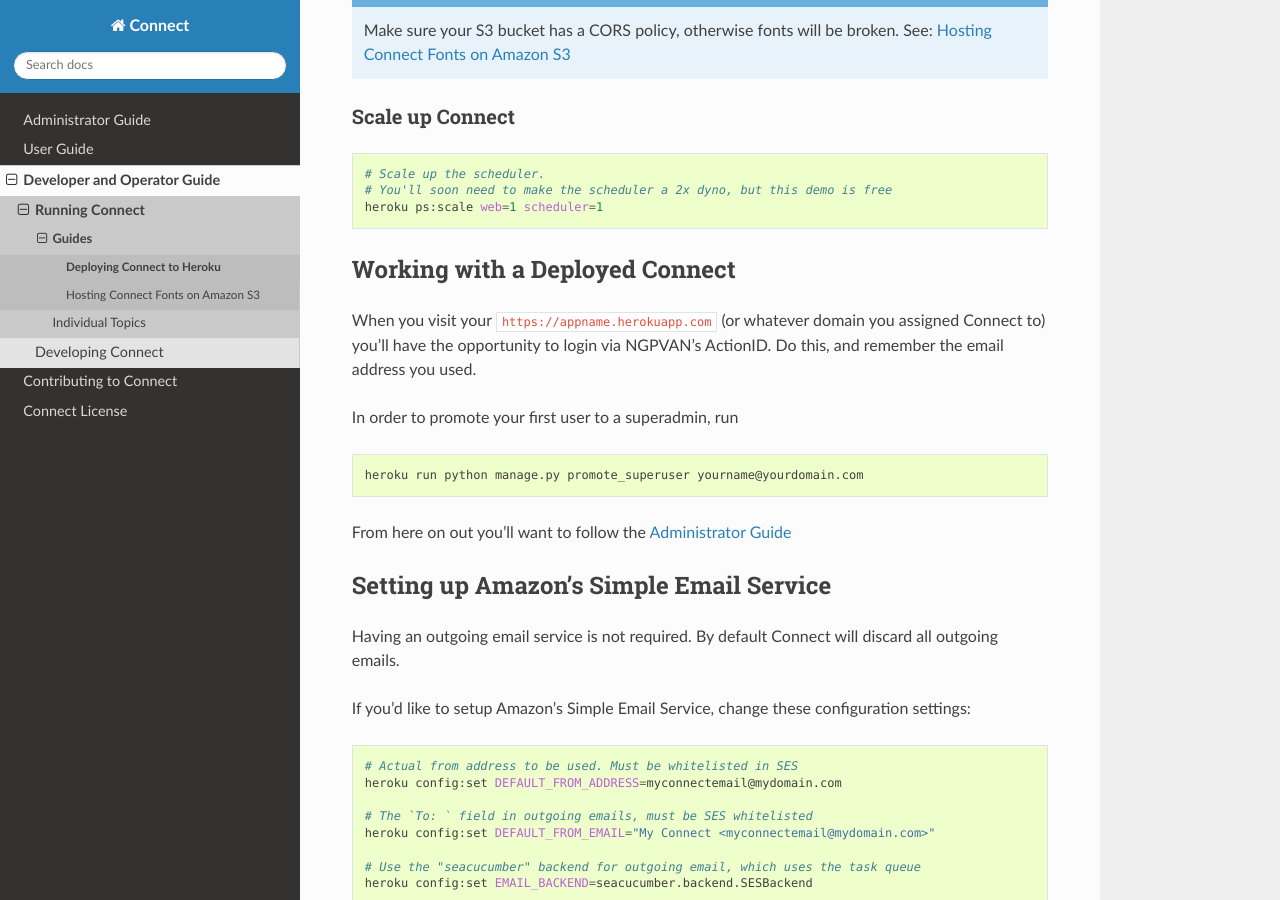
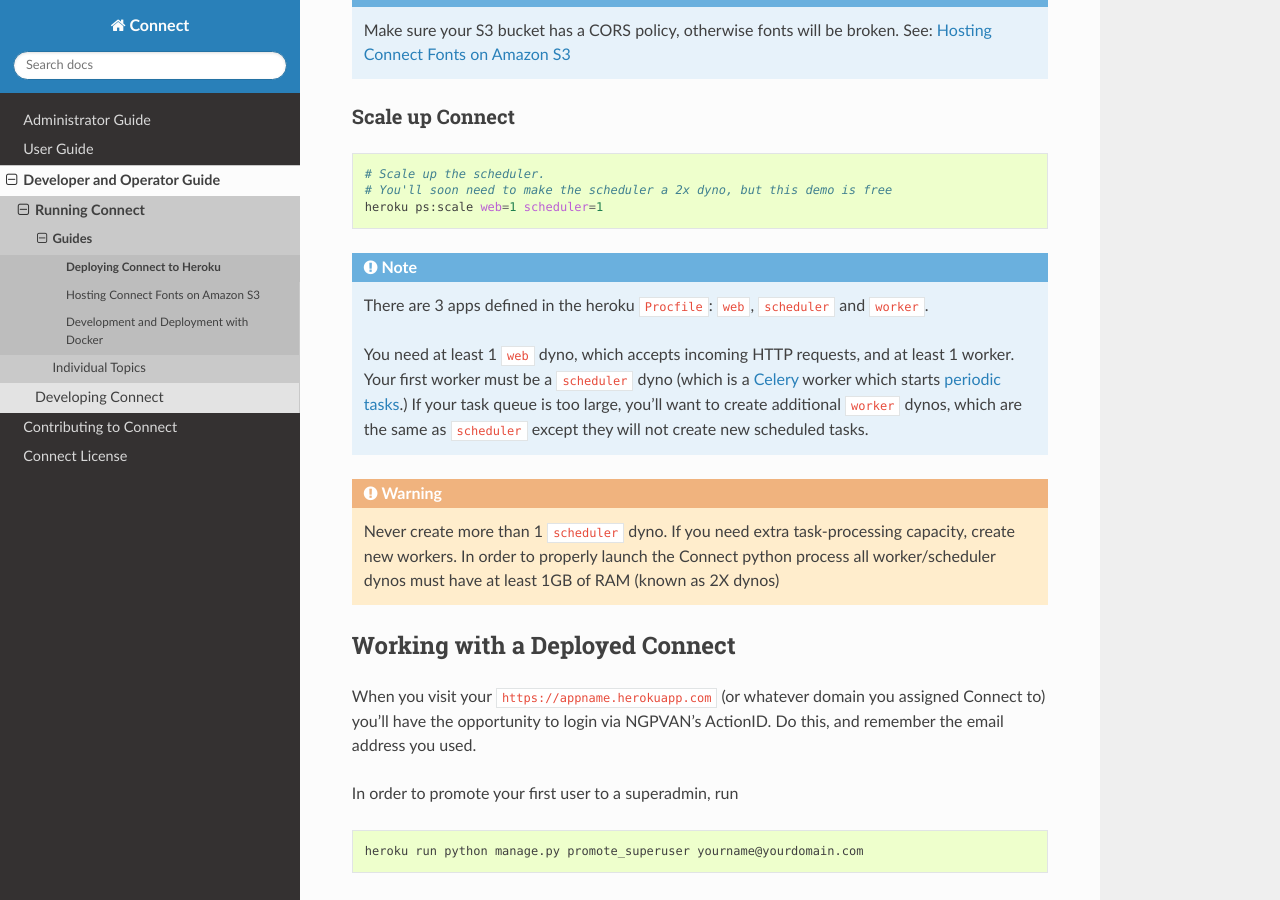
Before and after one commit to ofa/connect, a Sphinx documentation site: the page built from docs/dev/deploying/heroku_setup.rst, in a window 1280 px wide and 900 px high, scrolled down 3499 px. Built offline with Sphinx 7.4.7 and the Read the Docs theme 2.0.0, drawn with Linux system fonts in a browser that asks for light colours.

Commit message:
Add initial docker documentation

```diff
--- a/docs/conf.py
+++ b/docs/conf.py
@@ -29,7 +29,7 @@
 exclude_patterns = ['_build']
 pygments_style = 'sphinx'
 html_theme = 'sphinx_rtd_theme'
-html_static_path = ['_static']
+html_static_path = []
 htmlhelp_basename = 'Connectdoc'
 latex_documents = [
     ('index', 'Connect.tex', u'Connect Documentation',
--- a/docs/dev/deploying/heroku_setup.rst
+++ b/docs/dev/deploying/heroku_setup.rst
@@ -199,6 +199,14 @@
     # You'll soon need to make the scheduler a 2x dyno, but this demo is free
     heroku ps:scale web=1 scheduler=1
 
+.. note::
+    There are 3 apps defined in the heroku ``Procfile``: ``web``, ``scheduler`` and ``worker``.
+
+    You need at least 1 ``web`` dyno, which accepts incoming HTTP requests, and at least 1 worker. Your first worker must be a ``scheduler`` dyno (which is a `Celery <http://www.celeryproject.org/>`_ worker which starts `periodic tasks <http://docs.celeryproject.org/en/latest/userguide/periodic-tasks.html>`_.) If your task queue is too large, you'll want to create additional ``worker`` dynos, which are the same as ``scheduler`` except they will not create new scheduled tasks.
+
+.. warning::
+    Never create more than 1 ``scheduler`` dyno. If you need extra task-processing capacity, create new workers. In order to properly launch the Connect python process all worker/scheduler dynos must have at least 1GB of RAM (known as 2X dynos)
+
 
 Working with a Deployed Connect
 ===============================
--- a/docs/dev/index.rst
+++ b/docs/dev/index.rst
@@ -7,7 +7,7 @@
 Running Connect
 ===============
 
-Out-of-the-box Connect is built to run as a Heroku_ app, with static files and uploaded content stored on `Amazon S3`_. As such, out of the box you'll need accounts on both services.
+The easiest way to run Connect is by deploying it as a Heroku_ app with static files and uploaded content stored on `Amazon S3`_. However, support for Docker_ is also available, which is useful for doing custom deployments into existing environments as well as for local development.
 
 Guides
 ------
@@ -17,6 +17,7 @@
 
     /dev/deploying/heroku_setup
     /dev/deploying/fonts_on_s3
+    /dev/docker/index
 
 
 Individual Topics
@@ -35,6 +36,7 @@
 Developing Connect
 ==================
 
+
 Local Development
 -----------------
 
@@ -42,6 +44,7 @@
     :maxdepth: 1
 
     /dev/developing/environment_setup
+    /dev/docker/compose
 
 
 Customization
@@ -67,3 +70,4 @@
 .. _Django: https://www.djangoproject.com/
 .. _Heroku: http://heroku.com/
 .. _Amazon S3: https://aws.amazon.com/s3/
+.. _Docker: https://www.docker.com/
```
Also changed, not shown: docs/dev/docker/compose.rst (added, +14 -0 lines), docs/dev/docker/index.rst (added, +21 -0 lines).
